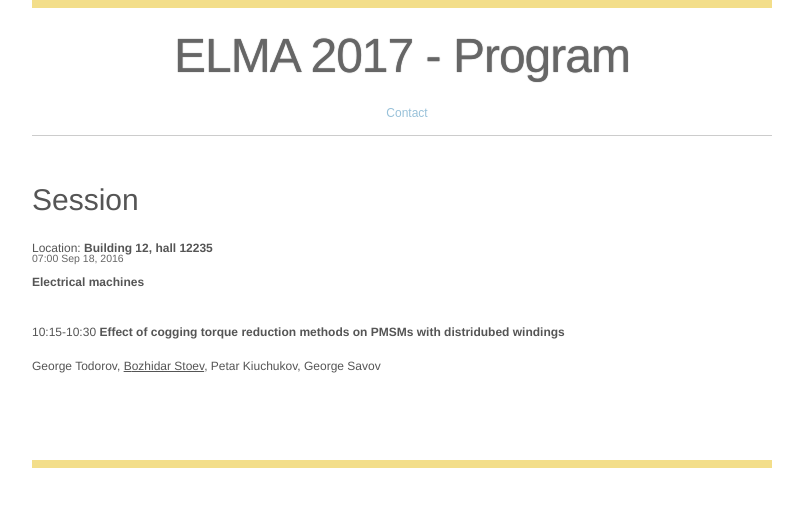
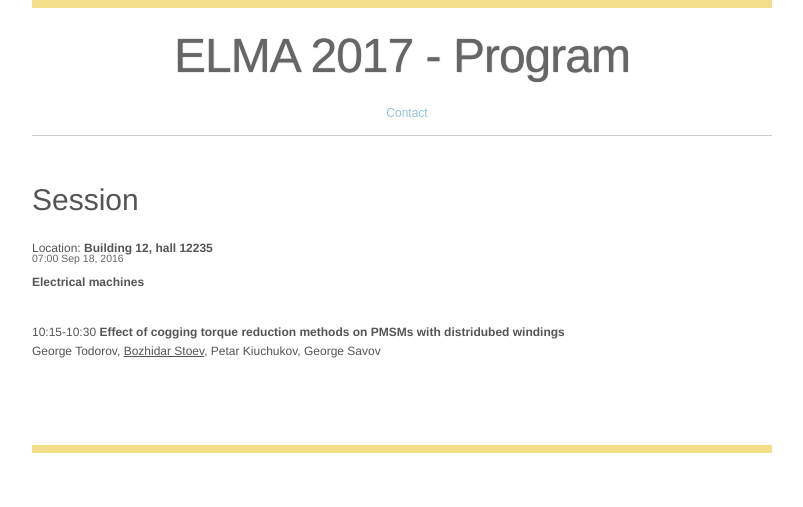
Before and after one commit to BozhkoZ/schedule, a Jekyll site: the page built from _posts/2016-09-18-electrical-machines.md, in a window 1280 px wide. Shown: the top 507 px of the page, without its empty margins (238-1041 px from the left). Built offline with Jekyll 4.4.1, drawn with Linux system fonts in a browser that asks for light colours.

```diff
--- a/_posts/2016-09-18-electrical-machines.md
+++ b/_posts/2016-09-18-electrical-machines.md
@@ -9,5 +9,4 @@ location: 'Building 12, hall 12235'
 
 
 10:15-10:30 **Effect of cogging torque reduction methods on PMSMs with distridubed windings**
-
-George Todorov, <u>B</u><u>ozhidar Stoev</u>, Petar Kiuchukov, George Savov
+<br>George Todorov, <u>B</u><u>ozhidar Stoev</u>, Petar Kiuchukov, George Savov
```
